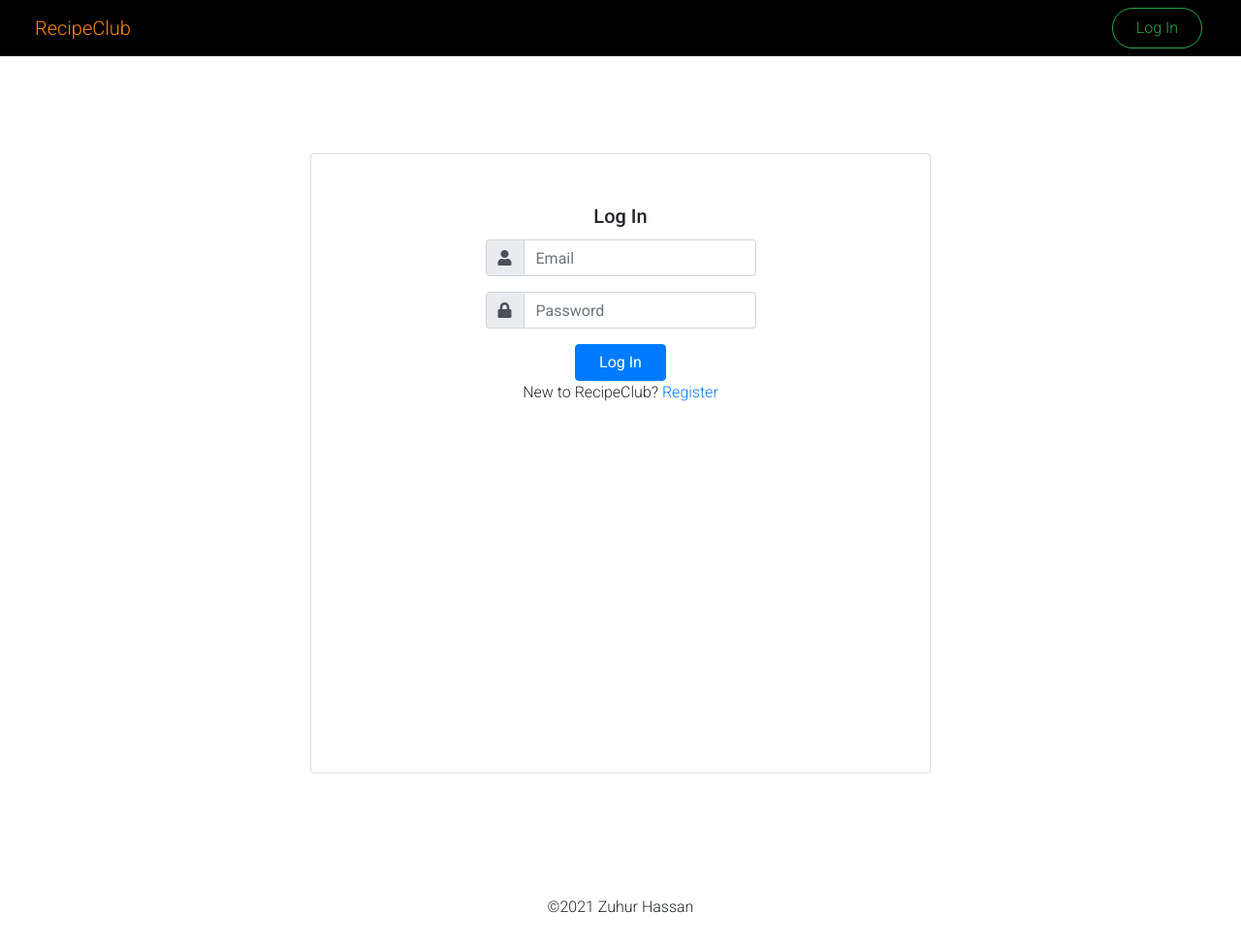
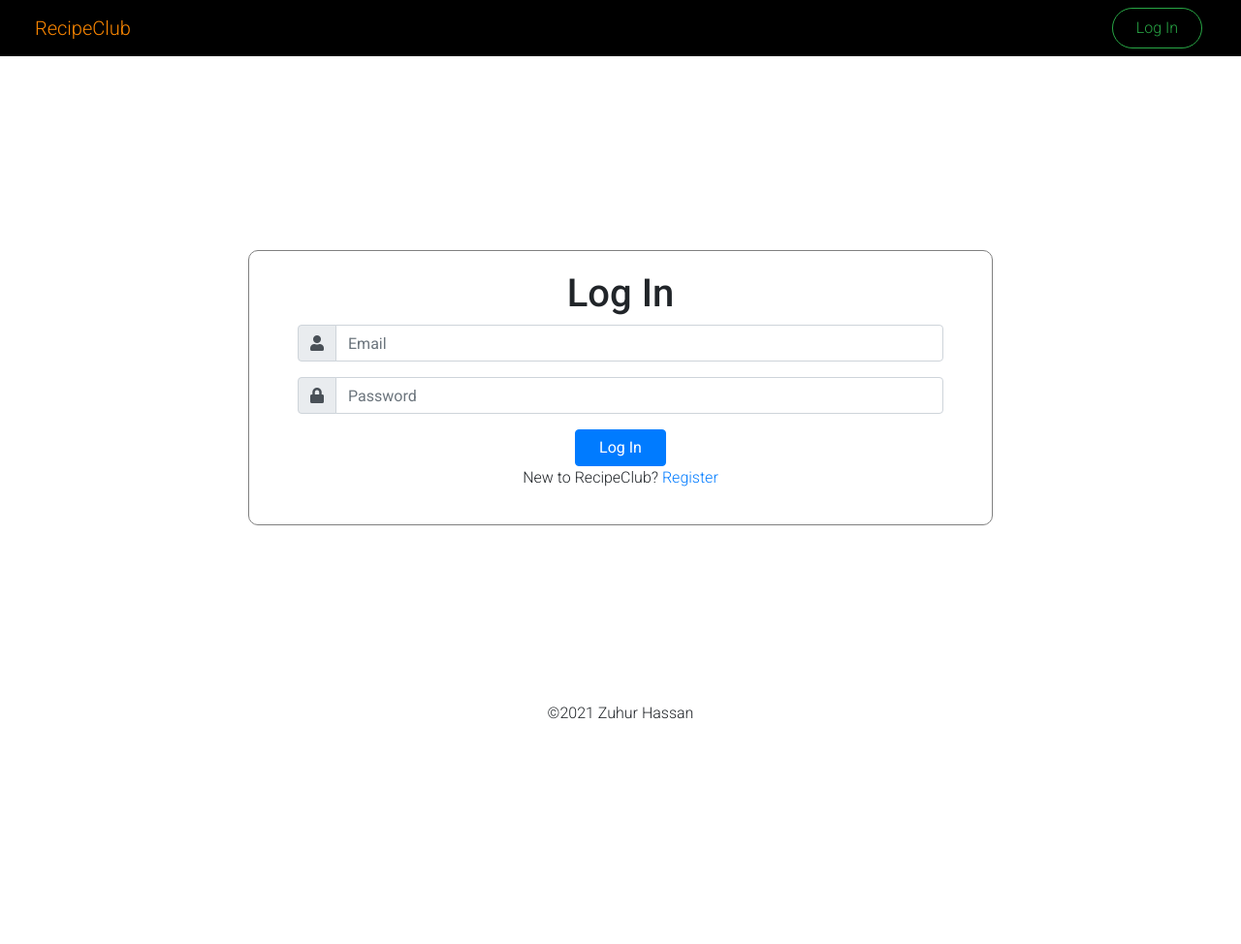
Before and after one commit to Code-Institute-Submissions/Zuhur-milestone3_DecResub, a Flask app: page /login in a window 1280 px wide. Shown: the whole page at 97% size. After the commit the page ends 742 px from the top, so only its background shows below. Run offline with Flask 2, Linux system fonts and the light colour scheme; some libraries are stand-ins or nearby versions.

Commit message:
Add styöe for loging and registration form content

```diff
--- a/static/css/style.css
+++ b/static/css/style.css
@@ -154,14 +154,23 @@ footer {
 
 
 /*----------------------------------- Login - Card*/
-.sign-card {
-    width: 50%;
-    margin: 100px auto;
+.form-box {
+    width: 60%;
+    padding: 20px 50px;
+    position: absolute;
+    left: 0;
+    right: 0;
+    margin: 0 auto;
+    top: 50%;
+    transform: translateY(-50%);
+    border: 1px solid grey;
+    border-radius: 10px;
 }
 
-.sign-card-body {
-    width: 50%;
-    margin: 2em auto;
+@media (max-width: 425px) {
+    .form-box {
+        width: 90%;
+    }
 }
 
 .login-register {
--- a/templates/login.html
+++ b/templates/login.html
@@ -5,9 +5,10 @@
 {% endblock %}
 
 {% block content%}
-    <div class="card sign-card page">
-        <div class="card-body sign-card-body">
-            <h5 class="card-title text-center">Log In</h5>
+
+<div class="page">
+    <div class="form-box">
+        <h1 class="text-center"> Log In</h1>
         <form action="{{ url_for('login') }}" method="post">
             <!-- Email -->
             <div class="input-group mb-3">
```
Also changed, not shown: templates/register.html (+5 -4 lines). Lines whose indentation alone changed are shown as unchanged.
